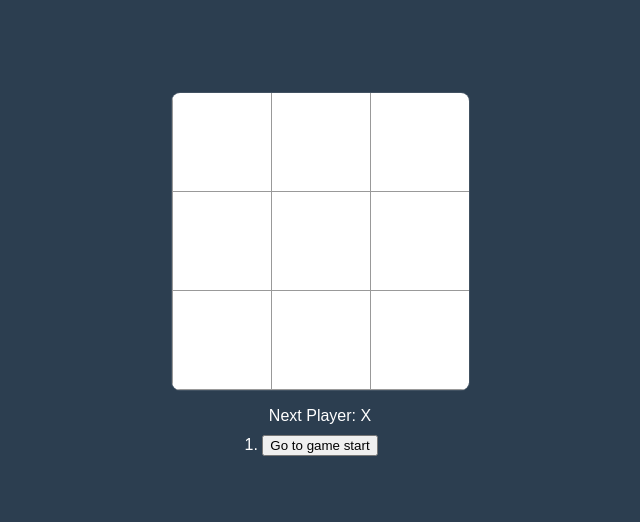
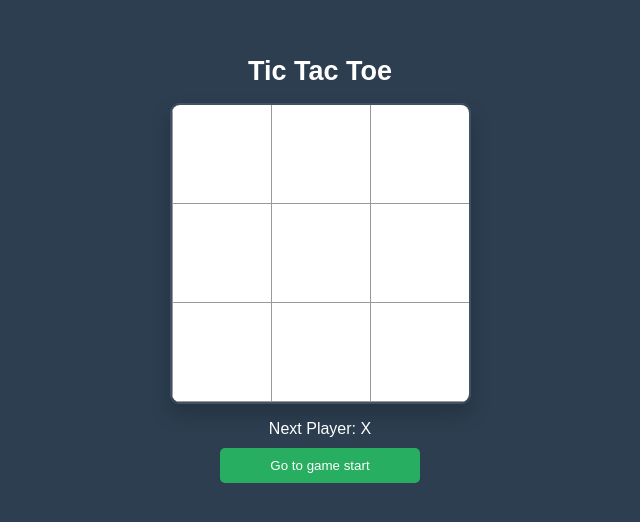
Before and after one commit to SeoeunCho/FastCampus-Frontend-Study, a React (Create React App) app in the folder 1_react/react-tictactoe-app/: page / in a window 1280 px wide. Shown: the part 126-648 px from the top of the page, without its empty margins (320-960 px from the left). Built offline with nearby package versions, Linux system fonts and the light colour scheme.

Commit message:
css 수정

```diff
--- a/1_react/react-tictactoe-app/src/App.css
+++ b/1_react/react-tictactoe-app/src/App.css
@@ -4,6 +4,12 @@
   height: 100vh;
   justify-content: center;
   align-items: center;
+}
+
+.game-title {
+	font-size: 27px;
+	font-weight: bold;
+	margin-bottom: 16px;
 }
 
 .game-info {
@@ -14,3 +20,15 @@
   justify-content: center;
   align-items: center;
 }
+
+.move-button {
+	width: 200px;
+	background-color: #27ae60;
+	border-width: 0px;
+	border-radius: 5px;
+	color: #fff;
+	font-weight: 200;
+	margin-bottom: 10px;
+	padding: 10px 20px;
+	text-decoration: none;
+}
--- a/1_react/react-tictactoe-app/src/App.js
+++ b/1_react/react-tictactoe-app/src/App.js
@@ -40,14 +40,14 @@ const App = () => {
 
   const handleClick = (i) => {
     const newHistory = history.slice(0, stepNumber + 1);
-    const newCurrent = newHistory[newHistory.length - 1]
+    const newCurrent = newHistory[newHistory.length - 1];
     const newSquares = newCurrent.squares.slice();
 
     // 승리자 발생 및 중복클릭 방지
     if (calculateWinner(newSquares) || newSquares[i]) return;
 
     newSquares[i] = xIsNext ? 'X' : 'O';
-    setHistory([...newHistory, { squares: newSquares}]);
+    setHistory([...newHistory, { squares: newSquares }]);
     setXIsNext(prev => !prev);
 
     setStepNumber(newHistory.length);
@@ -60,7 +60,7 @@ const App = () => {
 
       return (
         <li key={ move }>
-          <button onClick={() => jumpTo(move)}>{ desc }</button>
+          <button className="move-button" onClick={() => jumpTo(move)}>{ desc }</button>
         </li>
       )
   })
@@ -72,12 +72,15 @@ const App = () => {
 
   return (
     <div className="game">
+      <div className='game-title'>Tic Tac Toe</div>
+
       <div className="game-board">
         <Board squares={current.squares} onClick={(i) => handleClick(i)} />
       </div>
+
       <div className="game-info">
         <div className='status'>{ status }</div>
-        <ol>{ moves }</ol>
+        <ol style={{ listStyle: 'none' }}>{ moves }</ol>
       </div>
     </div>
   );
--- a/1_react/react-tictactoe-app/src/components/Board.css
+++ b/1_react/react-tictactoe-app/src/components/Board.css
@@ -1,6 +1,6 @@
 .board-wrapper {
   border: 1px solid rgba(255, 255, 255, 0.1);
-  box-shadow: rgba(0,0,0,0.19);
+  box-shadow: rgba(0,0,0,0.19) 0px 10px 20px;
   border-radius: 9px;
   overflow: hidden;
 }
--- a/1_react/react-tictactoe-app/src/components/Board.js
+++ b/1_react/react-tictactoe-app/src/components/Board.js
@@ -10,7 +10,7 @@ const Board = ({ squares, onClick }) => {
   }
 
   return (
-    <div>
+    <div className='board-wrapper'>
       <div className='board-wrapper'>
         <div className='board-row'>
           {renderSquare(0)}
```
